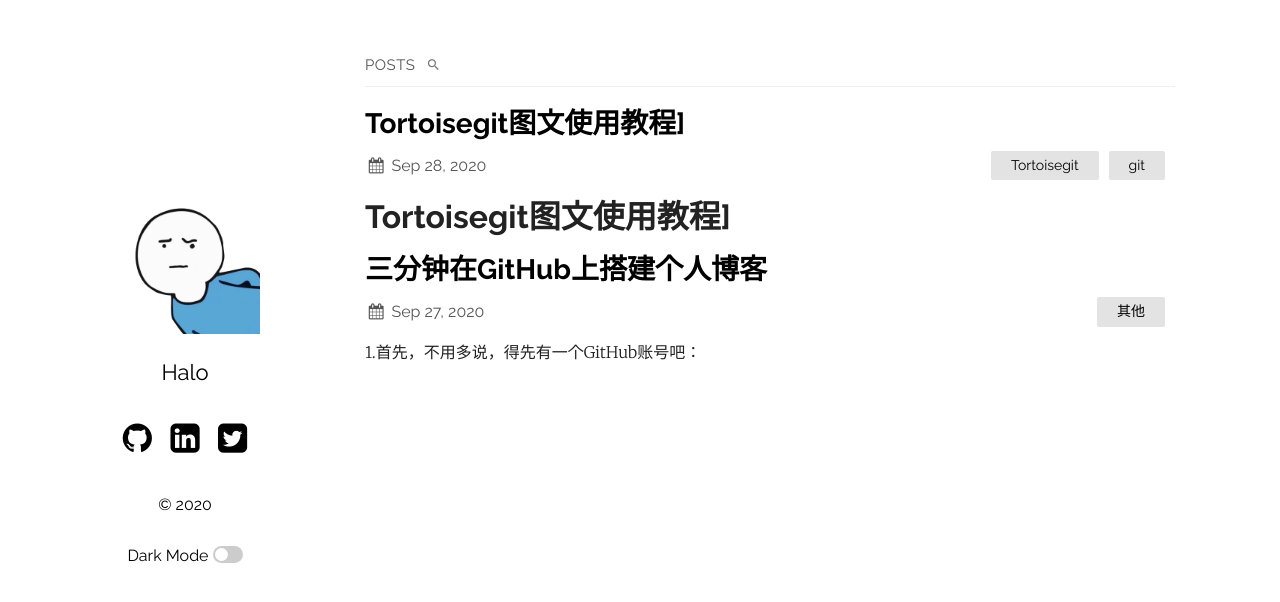
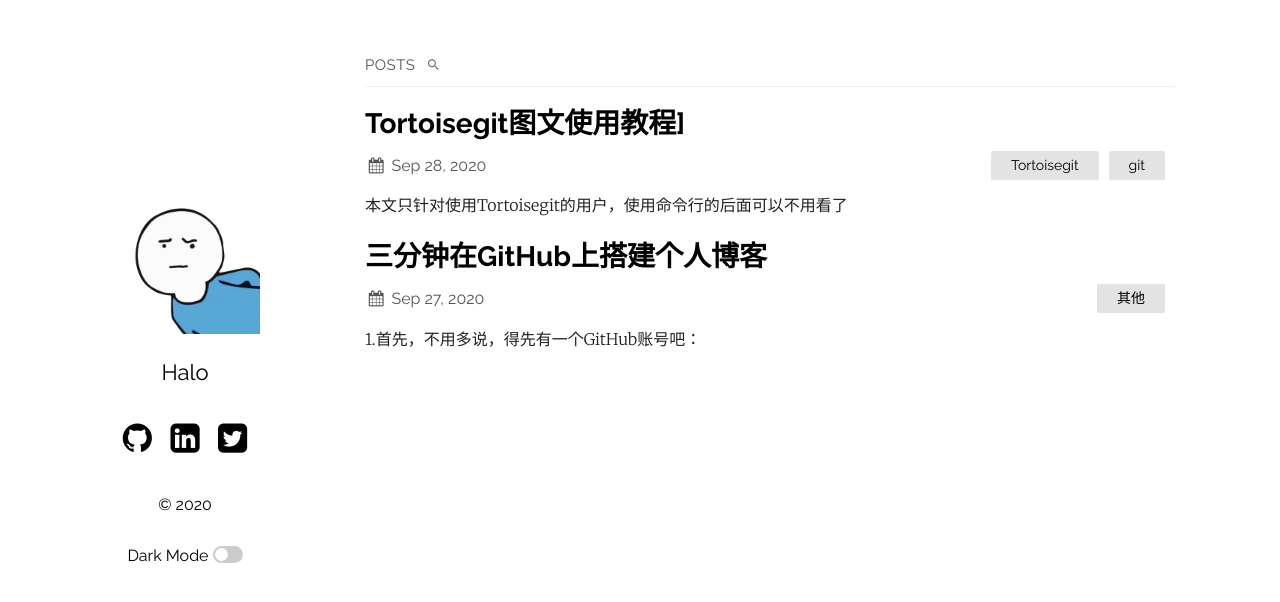
Before and after one commit to Halo-gh/Halo-gh.github.io, a Jekyll site: the page built from index.md, in a window 1280 px wide. Shown: the top 602 px of the page. Built offline with Jekyll 4.4.1, drawn with Linux system fonts in a browser that asks for light colours.

Commit message:
修改格式--删除内部标题

```diff
--- a/_posts/2020-09-28-[Tortoisegit图文使用教程] .markdown
+++ b/_posts/2020-09-28-[Tortoisegit图文使用教程] .markdown
@@ -4,12 +4,6 @@ title:  "Tortoisegit图文使用教程]"
 date:   2020-09-28 09:27:36 +0530
 categories: Tortoisegit  git
 ---
-
-# Tortoisegit图文使用教程]
-
-
-
-
 
 本文只针对使用Tortoisegit的用户，使用命令行的后面可以不用看了
 
```
